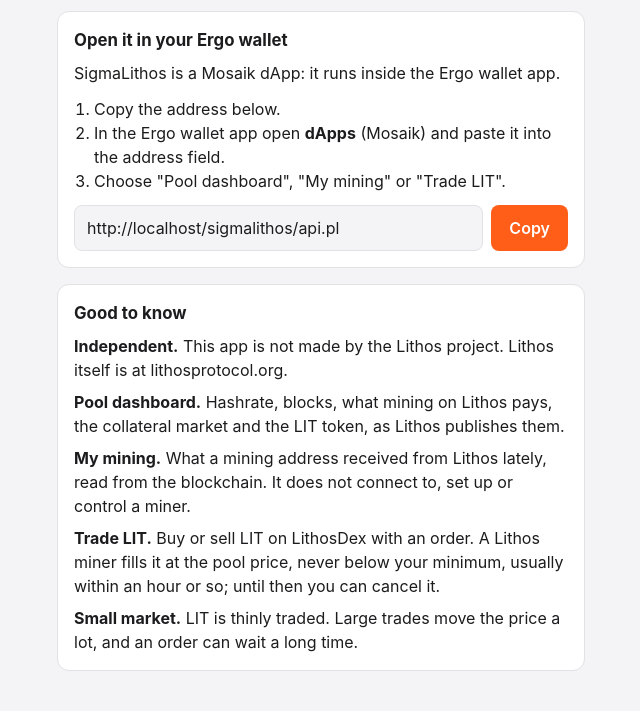
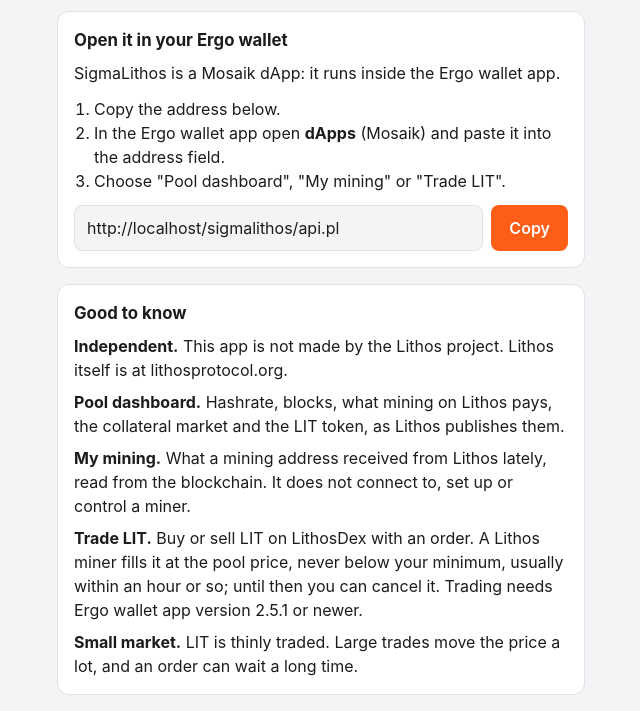
Before and after one commit to andrehafner/SigmaSwap, a plain HTML site: page sigmalithos/index.html in a window 1280 px wide. Shown: the part 95-806 px from the top of the page, without its empty margins (319-959 px from the left). Drawn offline with Linux system fonts and the light colour scheme.

Commit message:
SigmaLithos: LIT trading needs Ergo wallet app 2.5.1 or newer
Co-Authored-By: Claude Fable 5.2 <noreply@anthropic.com>
Claude-Session: https://claude.ai/code/session_01Cmw7cSnCKMiVdmBBph3R1D

```diff
--- a/sigmalithos/index.html
+++ b/sigmalithos/index.html
@@ -38,7 +38,7 @@
             <li><strong>Independent.</strong> This app is not made by the Lithos project. Lithos itself is at lithosprotocol.org.</li>
             <li><strong>Pool dashboard.</strong> Hashrate, blocks, what mining on Lithos pays, the collateral market and the LIT token, as Lithos publishes them.</li>
             <li><strong>My mining.</strong> What a mining address received from Lithos lately, read from the blockchain. It does not connect to, set up or control a miner.</li>
-            <li><strong>Trade LIT.</strong> Buy or sell LIT on LithosDex with an order. A Lithos miner fills it at the pool price, never below your minimum, usually within an hour or so; until then you can cancel it.</li>
+            <li><strong>Trade LIT.</strong> Buy or sell LIT on LithosDex with an order. A Lithos miner fills it at the pool price, never below your minimum, usually within an hour or so; until then you can cancel it. Trading needs Ergo wallet app version 2.5.1 or newer.</li>
             <li><strong>Small market.</strong> LIT is thinly traded. Large trades move the price a lot, and an order can wait a long time.</li>
         </ul>
     </section>
```
Also changed, not shown: 3 other files.
